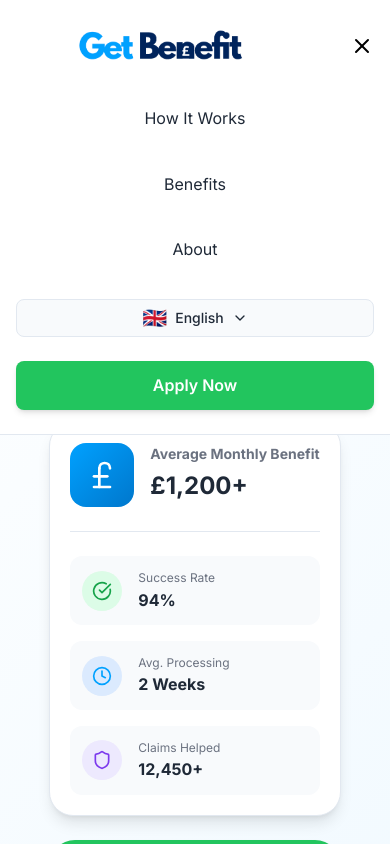
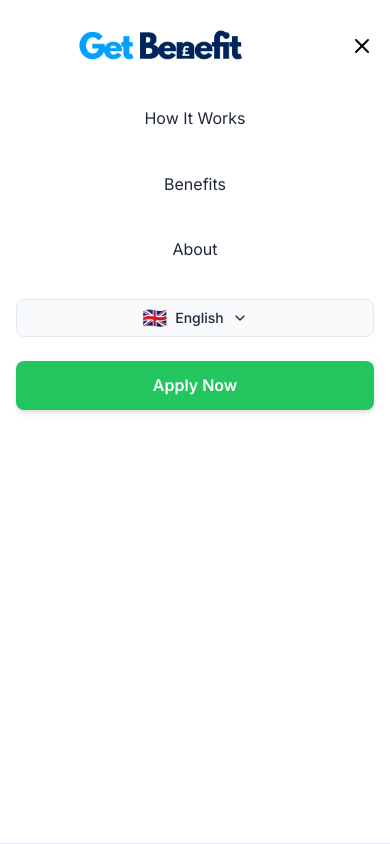
Before and after one commit to korn2222/GetBenefits, a React (Vite) app: page / in a window 390 px wide. Both pictures are taken after a click on the button 362 px from the left and 46 px from the top of the page. Shown: the top 844 px of the page. Built offline with nearby package versions, Linux system fonts and the light colour scheme.

Commit message:
fix: enable scrolling in mobile menu for language selection

```diff
--- a/src/components/Navbar.tsx
+++ b/src/components/Navbar.tsx
@@ -60,9 +60,9 @@ const Navbar = () => {
             <AnimatePresence>
                 {isMobileMenuOpen && (
                     <motion.div
-                        initial={{ opacity: 0, height: 0 }}
-                        animate={{ opacity: 1, height: 'auto' }}
-                        exit={{ opacity: 0, height: 0 }}
+                        initial={{ opacity: 0 }}
+                        animate={{ opacity: 1 }}
+                        exit={{ opacity: 0 }}
                         className="mobile-menu"
                     >
                         <div className="container mobile-menu-content">
--- a/src/index.css
+++ b/src/index.css
@@ -353,11 +353,12 @@ h6 {
 .mobile-menu {
   background: white;
   border-bottom: 1px solid var(--border);
-  overflow: hidden;
+  overflow-y: auto;
   position: fixed;
   top: 70px;
   left: 0;
   right: 0;
+  bottom: 0;
   z-index: 99;
 }
 
```
